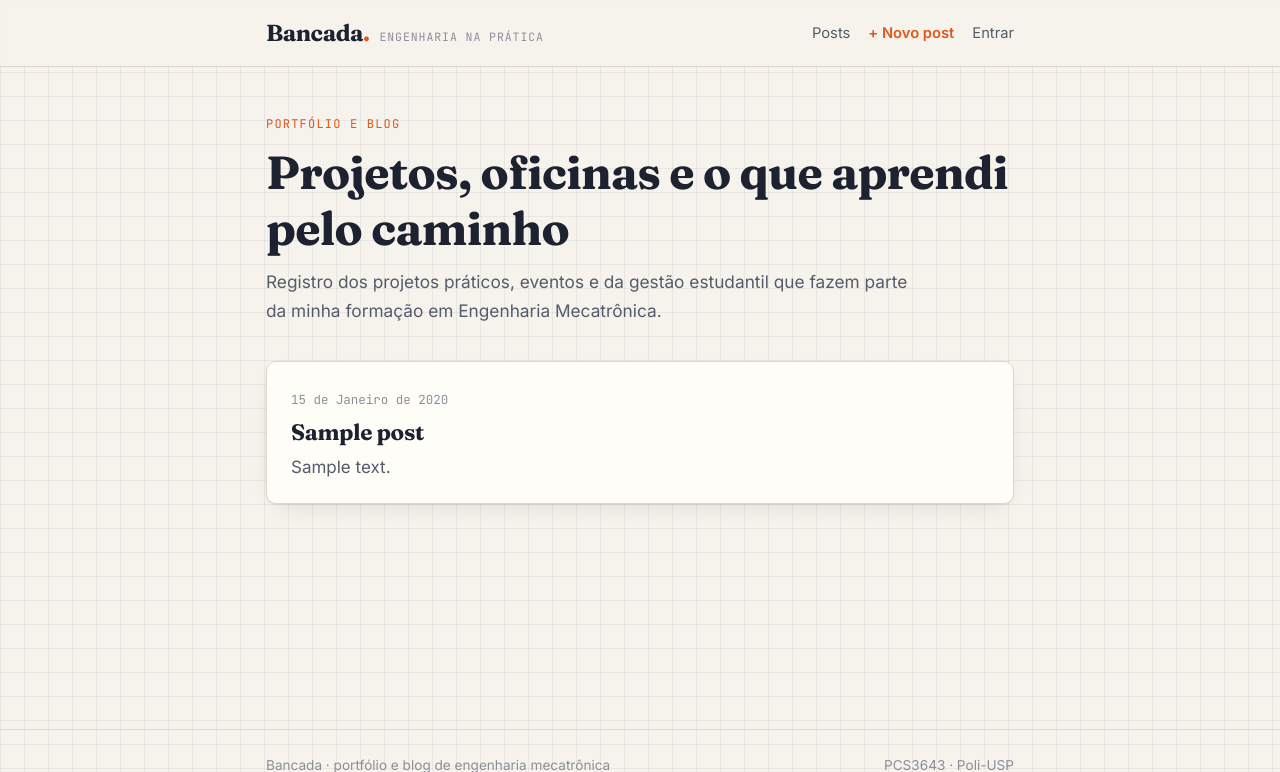
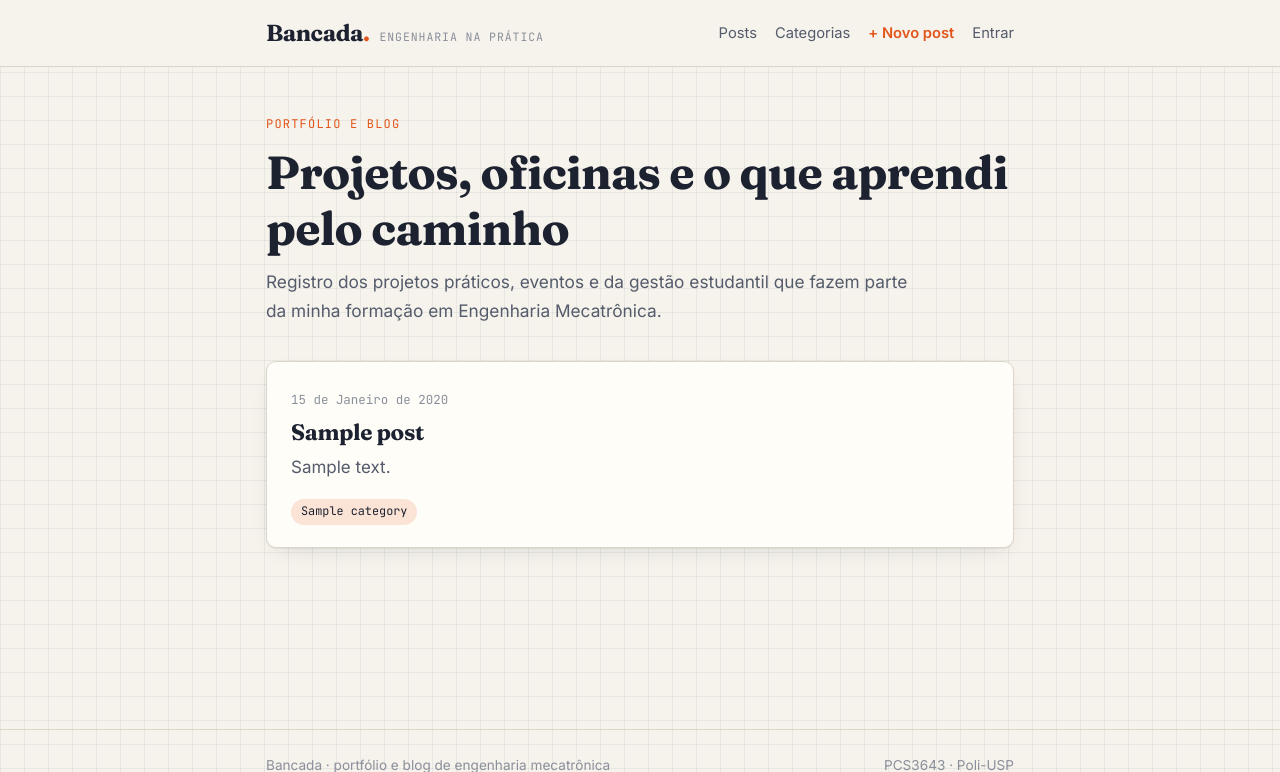
Before and after one commit to Kilho0/sisinfo-blog, a Django app: page / in a window 1280 px wide. Shown: the top 772 px of the page. Run offline with Django 5.2, Linux system fonts and the light colour scheme; tables that the repository leaves empty hold one stand-in row (values such as "Sample post").

Commit message:
Adiciona listagem de categorias e página individual de categoria

```diff
--- a/blog/forms.py
+++ b/blog/forms.py
@@ -6,12 +6,14 @@ from .models import Comment, Post
 class PostForm(forms.ModelForm):
     class Meta:
         model = Post
-        fields = ['title', 'content']
+        fields = ['title', 'content', 'categories']
         labels = {
             'title': 'Título',
             'content': 'Conteúdo (HTML)',
+            'categories': 'Categorias',
         }
         widgets = {
+            'categories': forms.CheckboxSelectMultiple(attrs={'class': 'checks'}),
             'title': forms.TextInput(attrs={'placeholder': 'Título do post'}),
             'content': forms.Textarea(attrs={
                 'rows': 14,
--- a/blog/urls.py
+++ b/blog/urls.py
@@ -9,4 +9,6 @@ urlpatterns = [
     path('posts/<int:pk>/editar/', views.PostUpdateView.as_view(), name='post_update'),
     path('posts/<int:pk>/remover/', views.PostDeleteView.as_view(), name='post_delete'),
     path('posts/<int:pk>/comentar/', views.CommentCreateView.as_view(), name='comment_create'),
+    path('categorias/', views.CategoryListView.as_view(), name='category_list'),
+    path('categorias/<int:pk>/', views.CategoryDetailView.as_view(), name='category_detail'),
 ]
--- a/blog/views.py
+++ b/blog/views.py
@@ -1,4 +1,5 @@
 from django.contrib.auth.mixins import LoginRequiredMixin
+from django.db.models import Count
 from django.shortcuts import get_object_or_404
 from django.urls import reverse, reverse_lazy
 from django.views.generic import (
@@ -10,11 +11,14 @@ from django.views.generic import (
 )
 
 from .forms import CommentForm, PostForm
-from .models import Comment, Post
+from .models import Category, Comment, Post
 
 
 class PostListView(ListView):
     model = Post
+
+    def get_queryset(self):
+        return Post.objects.prefetch_related('categories')
 
 
 class PostDetailView(DetailView):
@@ -62,3 +66,26 @@ class CommentCreateView(LoginRequiredMixin, CreateView):
 
     def get_success_url(self):
         return reverse('post_detail', args=[self.post_obj.pk]) + '#comentarios'
+
+
+class CategoryListView(ListView):
+    model = Category
+
+    def get_queryset(self):
+        return Category.objects.annotate(post_count=Count('posts'))
+
+
+class CategoryDetailView(ListView):
+    """Lista os posts de uma categoria reaproveitando o template de posts."""
+
+    template_name = 'blog/post_list.html'
+    context_object_name = 'post_list'
+
+    def get_queryset(self):
+        self.category = get_object_or_404(Category, pk=self.kwargs['pk'])
+        return self.category.posts.prefetch_related('categories')
+
+    def get_context_data(self, **kwargs):
+        context = super().get_context_data(**kwargs)
+        context['category'] = self.category
+        return context
--- a/templates/base.html
+++ b/templates/base.html
@@ -18,7 +18,7 @@
       </a>
       <nav class="site-nav" aria-label="Navegação principal">
         <a href="{% url 'post_list' %}">Posts</a>
-        {% block nav_extra %}{% endblock %}
+        <a href="{% url 'category_list' %}">Categorias</a>
         <a class="nav-cta" href="{% url 'post_create' %}">+ Novo post</a>
         {% if user.is_authenticated %}
           {% if user.is_staff %}<a href="{% url 'admin:index' %}">Admin</a>{% endif %}
--- a/templates/blog/post_list.html
+++ b/templates/blog/post_list.html
@@ -1,11 +1,17 @@
 {% extends 'base.html' %}
 
-{% block title %}Posts{% endblock %}
+{% block title %}{% if category %}{{ category.name }}{% else %}Posts{% endif %}{% endblock %}
 
 {% block content %}
-  <p class="eyebrow">Portfólio e blog</p>
-  <h1 class="page-title">Projetos, oficinas e o que aprendi pelo caminho</h1>
-  <p class="page-lead">Registro dos projetos práticos, eventos e da gestão estudantil que fazem parte da minha formação em Engenharia Mecatrônica.</p>
+  {% if category %}
+    <p class="eyebrow"><a href="{% url 'category_list' %}">← Categorias</a></p>
+    <h1 class="page-title">{{ category.name }}</h1>
+    <p class="page-lead">{{ category.description|default:"Posts desta categoria." }}</p>
+  {% else %}
+    <p class="eyebrow">Portfólio e blog</p>
+    <h1 class="page-title">Projetos, oficinas e o que aprendi pelo caminho</h1>
+    <p class="page-lead">Registro dos projetos práticos, eventos e da gestão estudantil que fazem parte da minha formação em Engenharia Mecatrônica.</p>
+  {% endif %}
 
   {% if post_list %}
     <ul class="post-list">
@@ -14,13 +20,24 @@
           <span class="meta">{{ post.date|date:"d \d\e F \d\e Y" }}</span>
           <h2><a href="{% url 'post_detail' post.pk %}">{{ post.title }}</a></h2>
           <p>{{ post.content|striptags|truncatewords:32 }}</p>
+          {% if post.categories.all %}
+            <ul class="tags">
+              {% for cat in post.categories.all %}
+                <li><a class="tag" href="{% url 'category_detail' cat.pk %}">{{ cat.name }}</a></li>
+              {% endfor %}
+            </ul>
+          {% endif %}
         </li>
       {% endfor %}
     </ul>
   {% else %}
     <div class="card empty">
-      <p>Nenhum post publicado ainda.</p>
-      <p><a class="btn btn-primary" href="{% url 'post_create' %}">Escrever o primeiro post</a></p>
+      {% if category %}
+        <p>Nenhum post nesta categoria ainda.</p>
+      {% else %}
+        <p>Nenhum post publicado ainda.</p>
+        <p><a class="btn btn-primary" href="{% url 'post_create' %}">Escrever o primeiro post</a></p>
+      {% endif %}
     </div>
   {% endif %}
 {% endblock %}
```
Also changed, not shown: templates/blog/category_list.html (added, +23 -0 lines), templates/blog/post_detail.html (+7 -0 lines).
